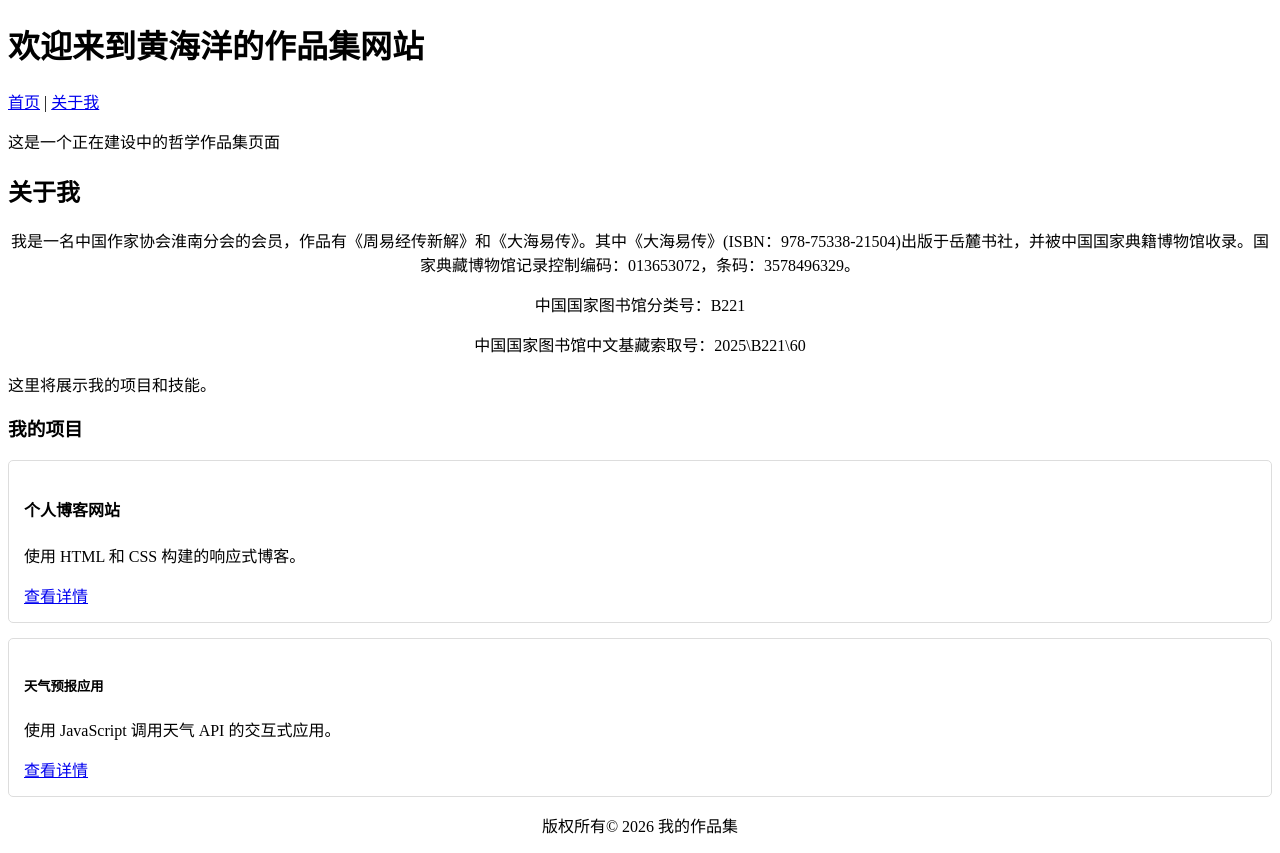
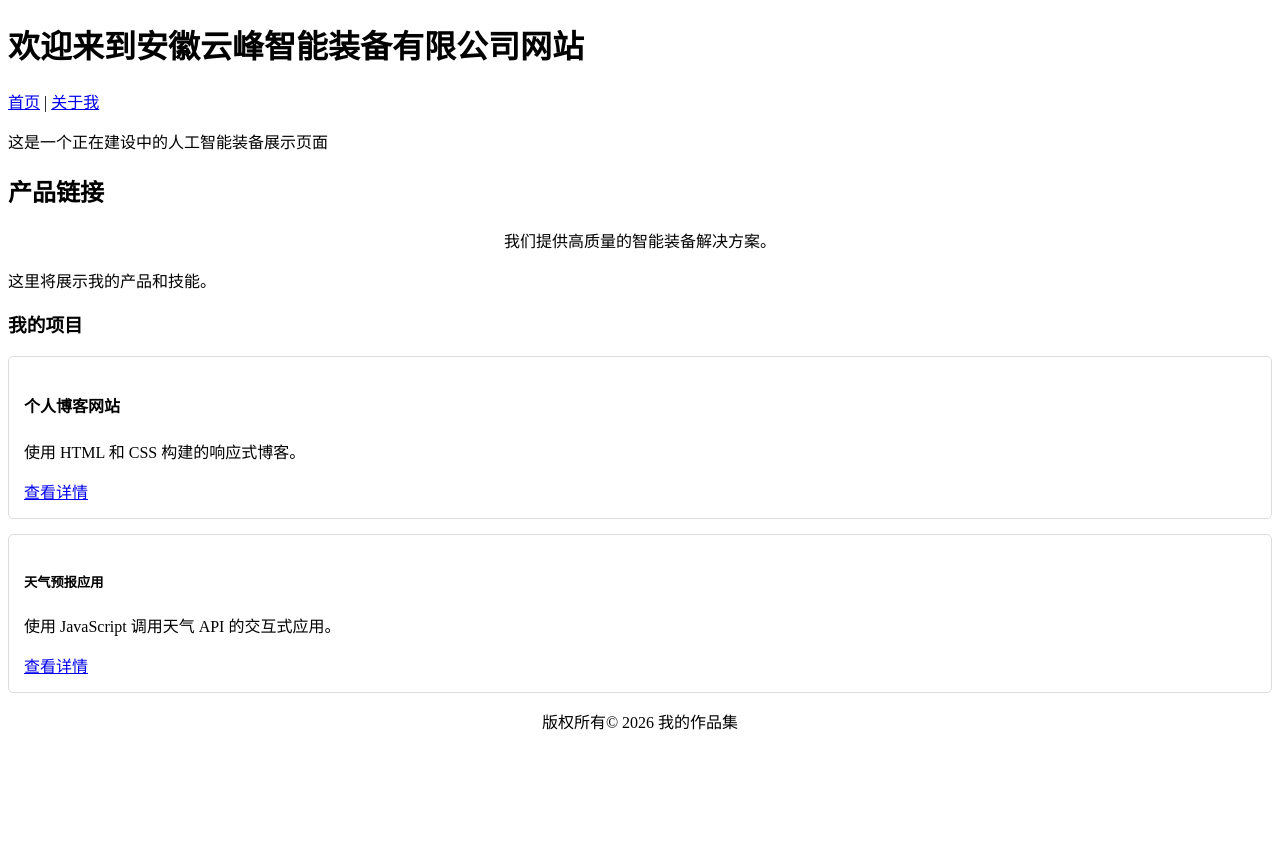
Before and after one commit to fengyunhhyqijia/portfolio, a plain HTML site: page index.html in a window 1280 px wide. After the commit the page ends 800 px from the top, so only its background shows below. Drawn offline with Linux system fonts and the light colour scheme.

Commit message:
修改页面介绍

```diff
--- a/index.html
+++ b/index.html
@@ -3,21 +3,19 @@
 <head>
     <meta charset="UTF-8">
     <meta name="viewport" content="width=device-width, initial-scale=1.0">
-    <title>关于我 -  我的作品集</title>
+    <title>产品链接 -  详细介绍</title>
     <link rel="stylesheet" href="style.css">
 </head>
 <body>
-    <h1>欢迎来到黄海洋的作品集网站</h1>
+    <h1>欢迎来到安徽云峰智能装备有限公司网站</h1>
 <nav>
     <a href="index.html">首页</a> |
     <a href="about.html">关于我</a>
 </nav>
-    <p>这是一个正在建设中的哲学作品集页面</p>
-    <h2>关于我</h2>
-    <p style="text-align: center;">我是一名中国作家协会淮南分会的会员，作品有《周易经传新解》和《大海易传》。其中《大海易传》(ISBN：978-75338-21504)出版于岳麓书社，并被中国国家典籍博物馆收录。国家典藏博物馆记录控制编码：013653072，条码：3578496329。</p>
-    <p style="text-align: center;">中国国家图书馆分类号：B221</p >
-    <p style="text-align: center;">中国国家图书馆中文基藏索取号：2025\B221\60</p >
-    <p>这里将展示我的项目和技能。</p>
+    <p>这是一个正在建设中的人工智能装备展示页面</p>
+    <h2>产品链接</h2>
+    <p style="text-align: center;">我们提供高质量的智能装备解决方案。</p>
+    <p>这里将展示我的产品和技能。</p>
     <section id="projects">
 <h3>我的项目</h3>
 <div class="project-card">
```
